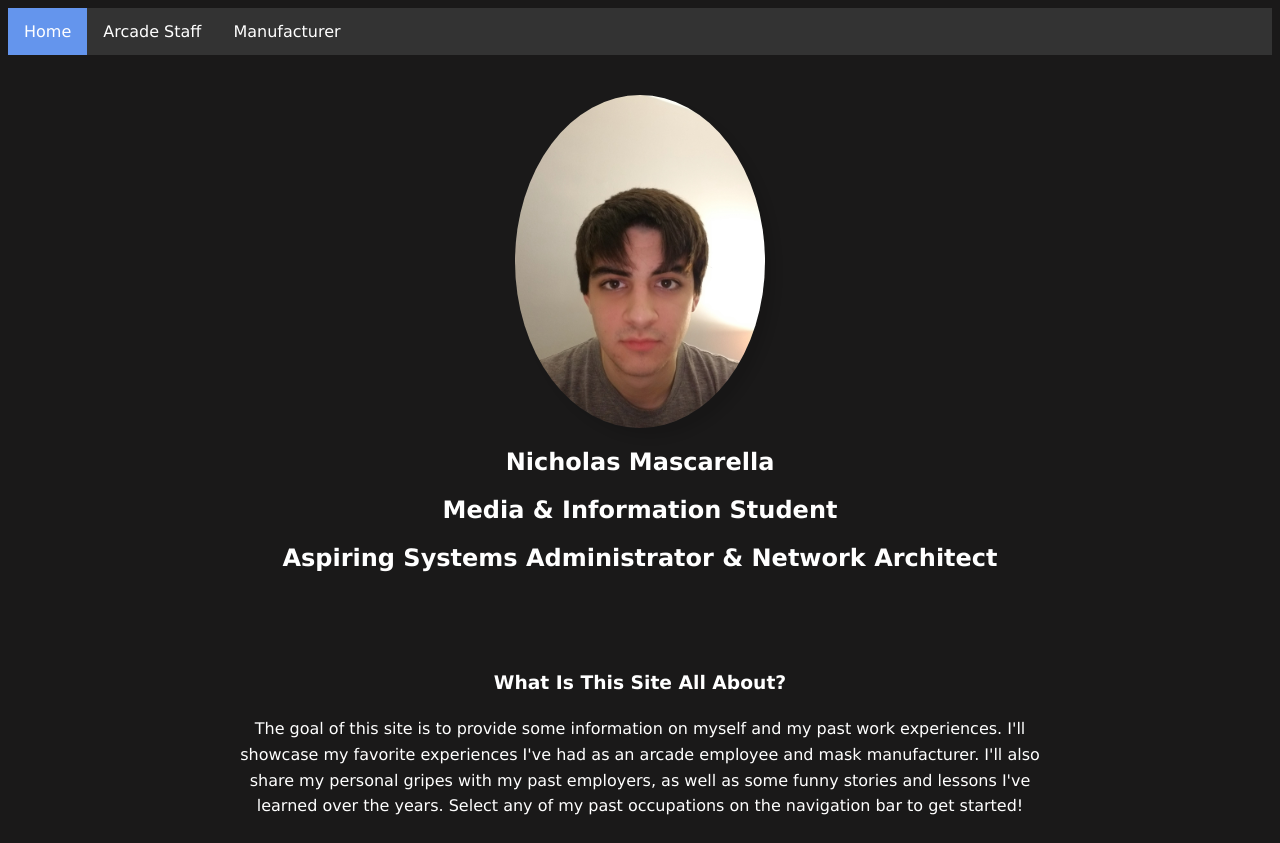
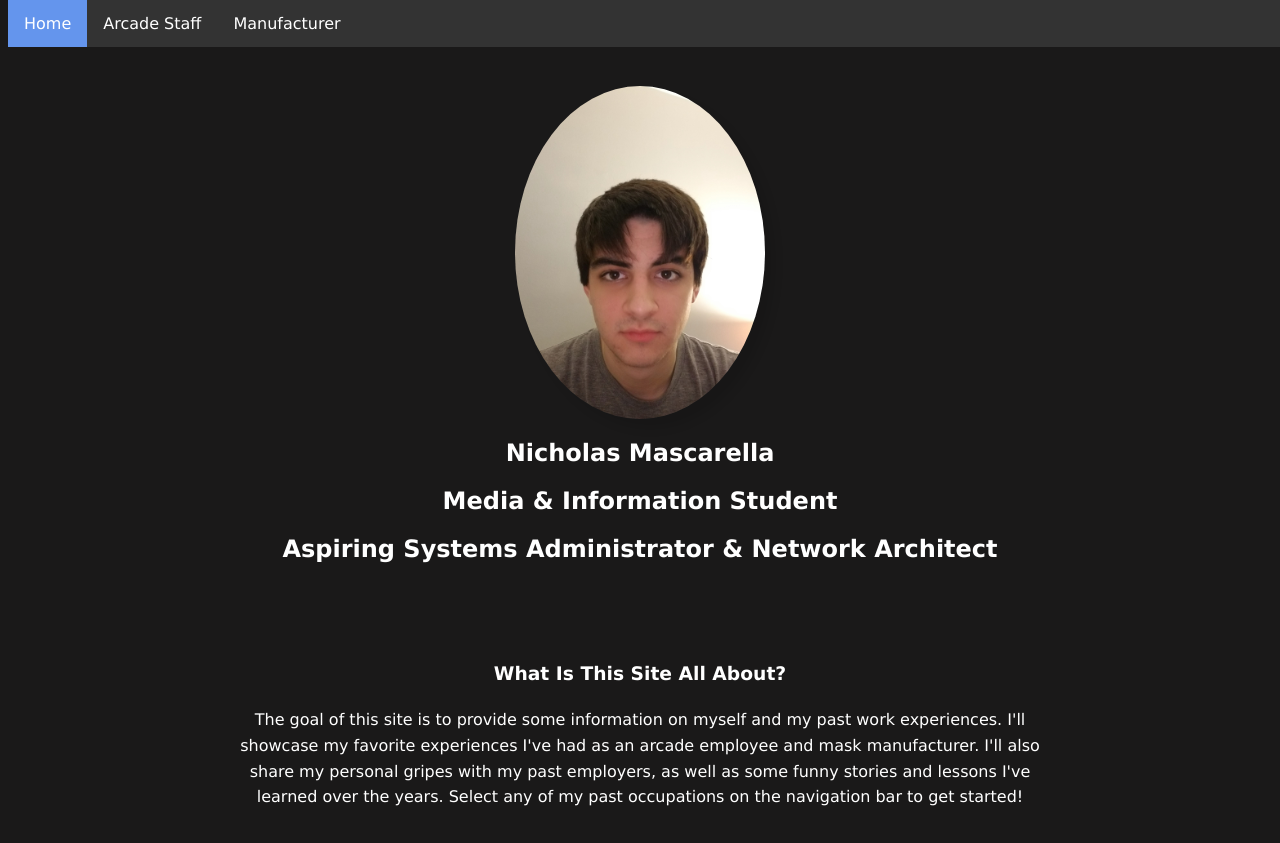
Before and after one commit to prephen/mi349_final, a plain HTML site: page index.html in a window 1280 px wide. Drawn offline with Linux system fonts and the light colour scheme.

Commit message:
Implemented fixed navbar and Added preproduction

```diff
--- a/style.css
+++ b/style.css
@@ -10,11 +10,16 @@ body {
 
 
 ul {
+    position: fixed;
+    top: 0;
+    width: 100%;
     list-style-type: none;
     margin: 0;
     padding: 0;
     overflow: hidden;
     background-color: #333;
+
+
   }
 
 li {
```
Also changed, not shown: arcade.html (+2 -0 lines), index.html (+2 -0 lines), manufacturing.html (+2 -0 lines), 1 other file.
